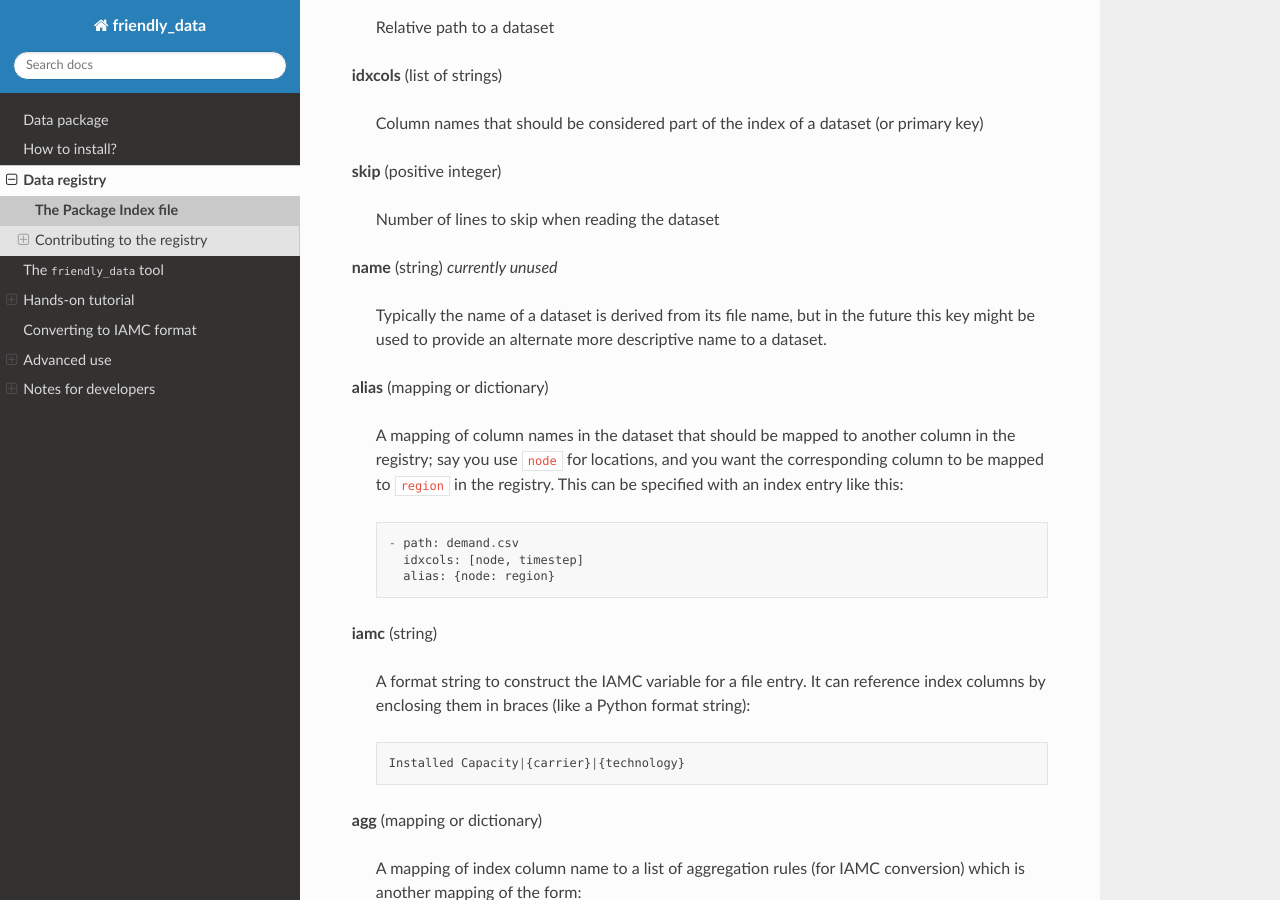
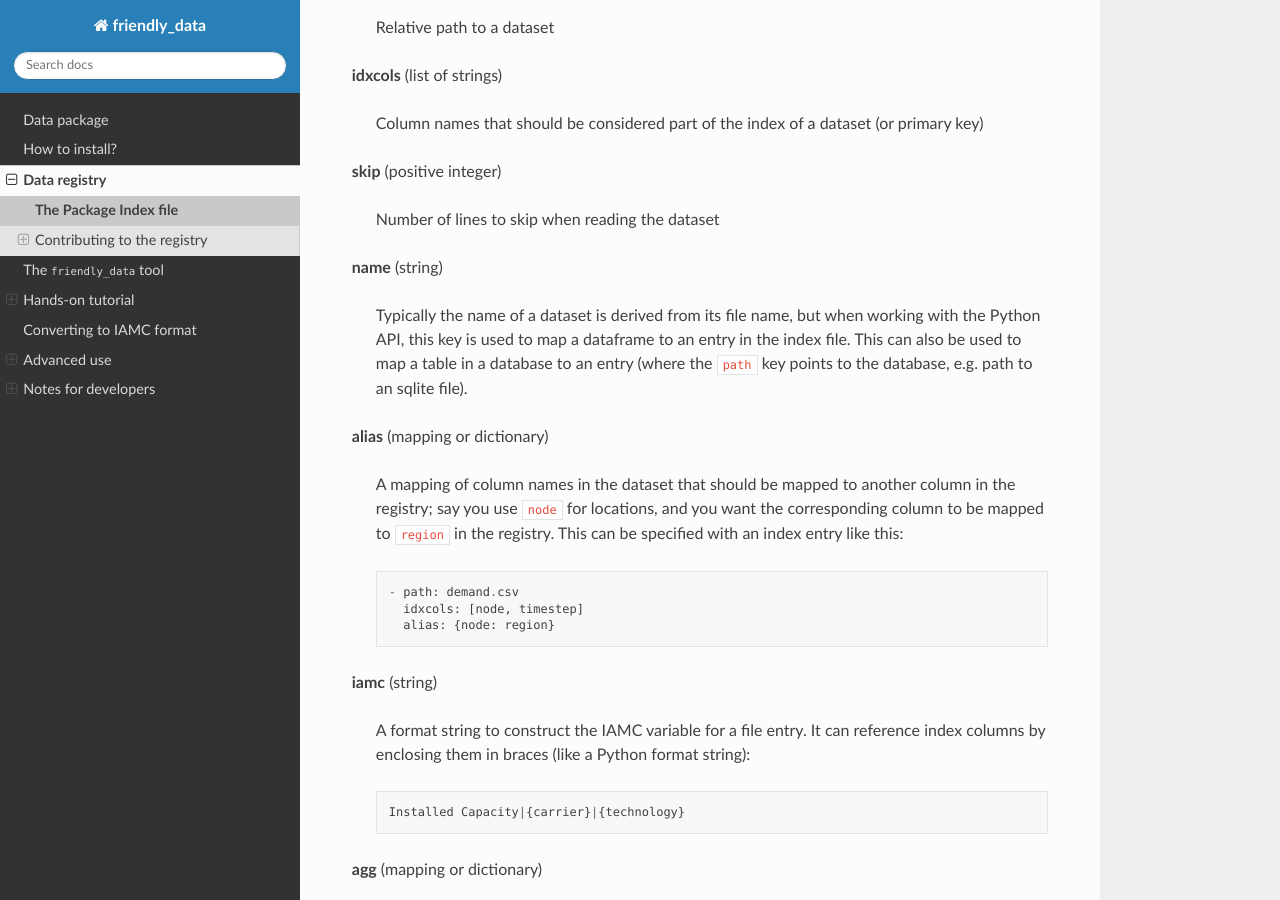
Before and after one commit to sentinel-energy/friendly_data, a Sphinx documentation site: the page built from doc/api/index-file.rst, in a window 1280 px wide and 900 px high, scrolled down 312 px. Built offline with Sphinx 7.4.7 and the Read the Docs theme 2.0.0, drawn with Linux system fonts in a browser that asks for light colours; pages that are not in the unit, such as notebooks, are missing from menus.

```diff
--- a/doc/advanced.rst
+++ b/doc/advanced.rst
@@ -7,7 +7,7 @@ API documentation
 -----------------
 
 .. toctree::
-   :maxdepth: 1
+   :maxdepth: 2
 
    api/api
 
--- a/doc/api/external.rst
+++ b/doc/api/external.rst
@@ -1,5 +1,9 @@
 For convenience, documentation for selected sections of the
-``frictionless`` API has been included below.
+``frictionless`` API has been included below.  For the upstream
+documentation, see `Package`_ and `Resource`_.
+
+.. _`Package`: https://framework.frictionlessdata.io/docs/references/api-reference#package
+.. _`Resource`: https://framework.frictionlessdata.io/docs/references/api-reference#resource
 
 Package
 -------
--- a/doc/api/index-file.rst
+++ b/doc/api/index-file.rst
@@ -23,11 +23,13 @@ in a package index file is documented below.
 
     Number of lines to skip when reading the dataset
 
-**name** (string) *currently unused*
+**name** (string)
 
     Typically the name of a dataset is derived from its file name, but
-    in the future this key might be used to provide an alternate more
-    descriptive name to a dataset.
+    when working with the Python API, this key is used to map a
+    dataframe to an entry in the index file.  This can also be used to
+    map a table in a database to an entry (where the ``path`` key
+    points to the database, e.g. path to an sqlite file).
 
 **alias** (mapping or dictionary)
 
```
